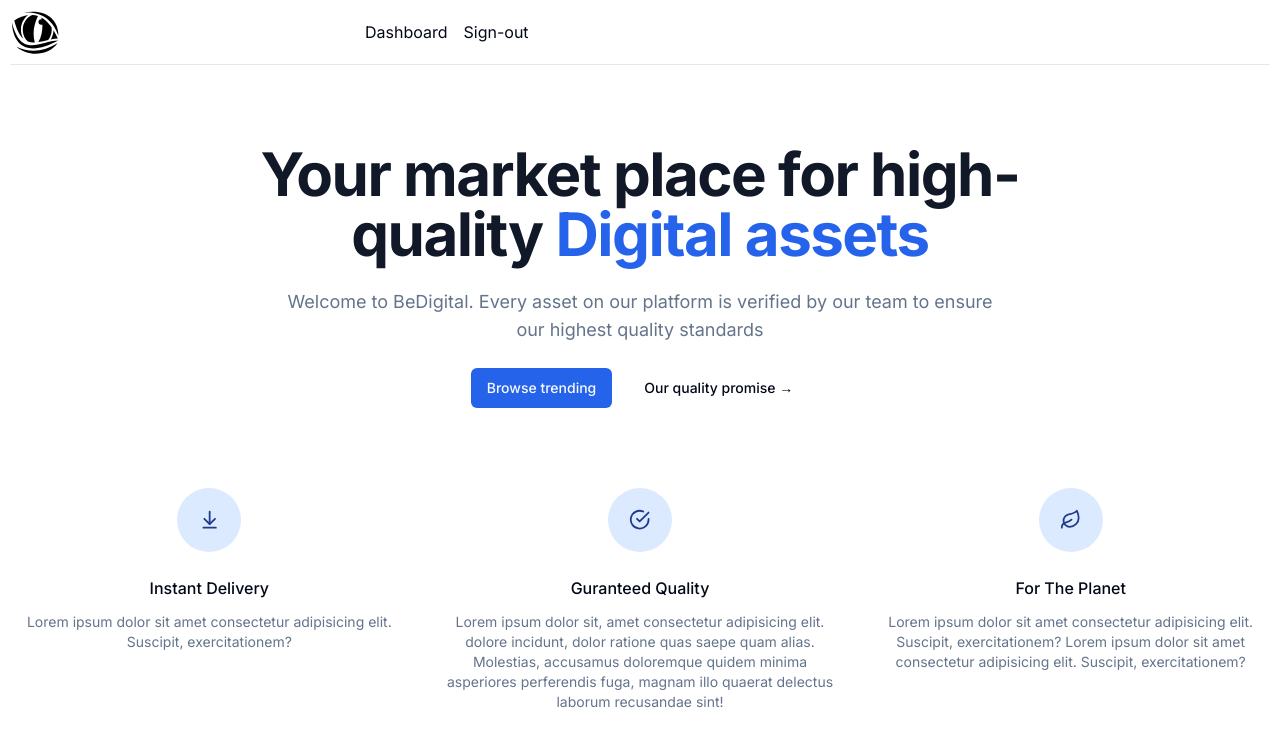
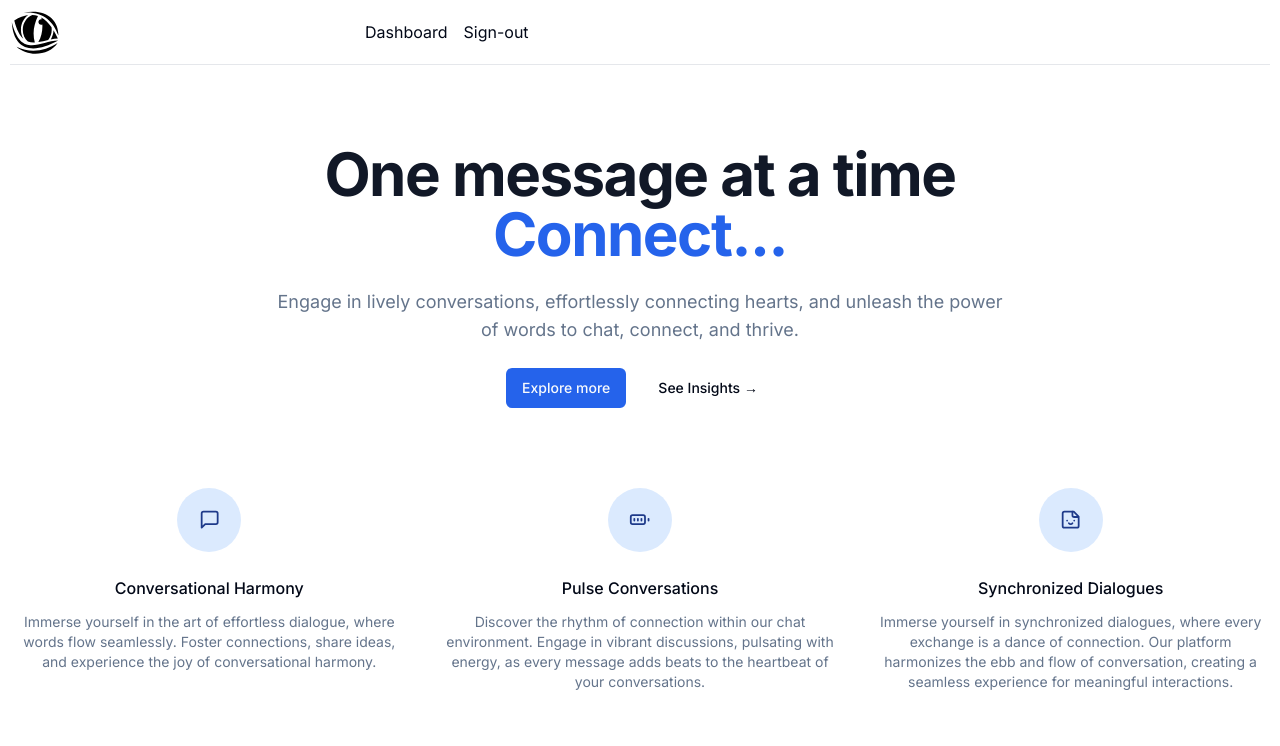
Before and after one commit to ajaybishtsde/digishop, a Next.js app: page / in a window 1280 px wide. Shown: the top 746 px of the page. Built offline with nearby package versions, Linux system fonts and the light colour scheme; no server answers; sample sign-in values are in the browser's storage.

Commit message:
added loading

```diff
--- a/package.json
+++ b/package.json
@@ -20,6 +20,7 @@
     "react": "^18",
     "react-dom": "^18",
     "react-hot-toast": "^2.4.1",
+    "react-loader-spinner": "^6.1.6",
     "tailwind-merge": "^2.1.0",
     "tailwindcss-animate": "^1.0.7"
   },
--- a/src/app/(auth)/login/page.tsx
+++ b/src/app/(auth)/login/page.tsx
@@ -1,5 +1,6 @@
 "use client";
 import React, { useState } from "react";
+import { Audio } from "react-loader-spinner";
 import { ArrowRight } from "lucide-react";
 import MaxWidthWrapper from "@/components/maxWidthWrapper";
 import Link from "next/link";
@@ -52,11 +53,12 @@ export default function Login() {
   };
   return (
     <MaxWidthWrapper className="">
-      {loading ? (
-        "LOADING... "
-      ) : (
-        <section>
-          {/* <div className="grid grid-cols-1 lg:grid-cols-2"> */}
+      <section>
+        {loading ? (
+          <div className="absolute top-0 left-0 w-full h-full flex items-center justify-center bg-white opacity-75">
+            <Audio height="80" width="80" color="black" ariaLabel="loading" />
+          </div>
+        ) : (
           <div className="flex items-center justify-center px-4 py-10 sm:px-6 sm:py-16 lg:px-8 lg:py-24">
             <div className="xl:mx-auto xl:w-full xl:max-w-sm 2xl:max-w-md">
               <h2 className="text-3xl font-bold leading-tight text-black sm:text-4xl">
@@ -84,7 +86,7 @@ export default function Login() {
                     </label>
                     <div className="mt-2">
                       <input
-                        className="flex h-10 w-full rounded-md border border-gray-300 bg-transparent px-3 py-2 text-sm placeholder:text-gray-400 focus:outline-none focus:ring-1 focus:ring-gray-400 focus:ring-offset-1 disabled:cursor-not-allowed disabled:opacity-50"
+                        className="flex h-10 w-full rounded-md border border-gray-300 bg-transparent px-3 py-2 text-sm placeholder:text-gray-400 focus:outline-none focus:ring-1 focus:ring-gray-400 disabled:cursor-not-allowed disabled:opacity-50"
                         type="email"
                         placeholder="Email"
                         name="email"
@@ -117,7 +119,7 @@ export default function Login() {
                     </div>
                     <div className="mt-2">
                       <input
-                        className="flex h-10 w-full rounded-md border border-gray-300 bg-transparent px-3 py-2 text-sm placeholder:text-gray-400 focus:outline-none focus:ring-1 focus:ring-gray-400 focus:ring-offset-1 disabled:cursor-not-allowed disabled:opacity-50"
+                        className="flex h-10 w-full rounded-md border border-gray-300 bg-transparent px-3 py-2 text-sm placeholder:text-gray-400 focus:outline-none focus:ring-1 focus:ring-gray-400  disabled:cursor-not-allowed disabled:opacity-50"
                         type="password"
                         placeholder="Password"
                         name="password"
@@ -149,7 +151,7 @@ export default function Login() {
                 >
                   <span className="mr-2 inline-block">
                     <svg
-                      className="h-6 w-6 text-rose-500"
+                      className="h-6 w-6 text-[#34A853]"
                       xmlns="http://www.w3.org/2000/svg"
                       viewBox="0 0 24 24"
                       fill="currentColor"
@@ -179,9 +181,8 @@ export default function Login() {
               </div>
             </div>
           </div>
-          {/* </div> */}
-        </section>
-      )}
+        )}
+      </section>
     </MaxWidthWrapper>
   );
 }
--- a/src/app/(auth)/register/page.tsx
+++ b/src/app/(auth)/register/page.tsx
@@ -1,11 +1,13 @@
 "use client";
 import { ArrowRight } from "lucide-react";
 import MaxWidthWrapper from "@/components/maxWidthWrapper";
+import { Audio } from "react-loader-spinner";
 import Link from "next/link";
 import { useState } from "react";
 import axios from "axios";
 import { useRouter } from "next/navigation";
 import toast from "react-hot-toast";
+import { signIn } from "next-auth/react";
 export default function Signup() {
   const router = useRouter();
   const [authState, setAuthState] = useState({
@@ -34,13 +36,27 @@ export default function Signup() {
         console.log("something went wrong", err);
       });
   };
+  const gitHubSignIn = () => {
+    signIn("github", {
+      callbackUrl: "/",
+      redirect: true,
+    });
+  };
+  const googleSignIn = () => {
+    signIn("google", {
+      callbackUrl: "/",
+      redirect: true,
+    });
+  };
   return (
     <MaxWidthWrapper className="">
-      {loading ? (
-        "Loading..."
-      ) : (
-        <section>
-          {/* <div className="grid grid-cols-1 lg:grid-cols-2"> */}
+      <section>
+        {/* <div className="grid grid-cols-1 lg:grid-cols-2"> */}
+        {loading ? (
+          <div className="absolute top-0 left-0 w-full h-full flex items-center justify-center bg-white opacity-75">
+            <Audio height="80" width="80" color="black" ariaLabel="loading" />
+          </div>
+        ) : (
           <div className="flex items-center justify-center px-4 py-10 sm:px-6 sm:py-16 lg:px-8 lg:py-14Z">
             <div className="xl:mx-auto xl:w-full xl:max-w-sm 2xl:max-w-md">
               <h2 className="text-3xl font-bold leading-tight text-black sm:text-4xl">
@@ -68,7 +84,7 @@ export default function Signup() {
                     </label>
                     <div className="mt-2">
                       <input
-                        className="flex h-10 w-full rounded-md border border-gray-300 bg-transparent px-3 py-2 text-sm placeholder:text-gray-400 focus:outline-none focus:ring-1 focus:ring-gray-400 focus:ring-offset-1 disabled:cursor-not-allowed disabled:opacity-50"
+                        className="flex h-10 w-full rounded-md border border-gray-300 bg-transparent px-3 py-2 text-sm placeholder:text-gray-400 focus:outline-none focus:ring-1 focus:ring-gray-400 disabled:cursor-not-allowed disabled:opacity-50"
                         type="text"
                         placeholder="Full Name"
                         id="name"
@@ -92,7 +108,7 @@ export default function Signup() {
                     </label>
                     <div className="mt-2">
                       <input
-                        className="flex h-10 w-full rounded-md border border-gray-300 bg-transparent px-3 py-2 text-sm placeholder:text-gray-400 focus:outline-none focus:ring-1 focus:ring-gray-400 focus:ring-offset-1 disabled:cursor-not-allowed disabled:opacity-50"
+                        className="flex h-10 w-full rounded-md border border-gray-300 bg-transparent px-3 py-2 text-sm placeholder:text-gray-400 focus:outline-none focus:ring-1 focus:ring-gray-400 disabled:cursor-not-allowed disabled:opacity-50"
                         type="email"
                         placeholder="Email"
                         id="email"
@@ -118,7 +134,7 @@ export default function Signup() {
                     </div>
                     <div className="mt-2">
                       <input
-                        className="flex h-10 w-full rounded-md border border-gray-300 bg-transparent px-3 py-2 text-sm placeholder:text-gray-400 focus:outline-none focus:ring-1 focus:ring-gray-400 focus:ring-offset-1 disabled:cursor-not-allowed disabled:opacity-50"
+                        className="flex h-10 w-full rounded-md border border-gray-300 bg-transparent px-3 py-2 text-sm placeholder:text-gray-400 focus:outline-none focus:ring-1 focus:ring-gray-400 disabled:cursor-not-allowed disabled:opacity-50"
                         type="password"
                         placeholder="Password"
                         id="password"
@@ -148,10 +164,11 @@ export default function Signup() {
                 <button
                   type="button"
                   className="relative inline-flex w-full items-center justify-center rounded-md border border-gray-400 bg-white px-3.5 py-2.5 font-semibold text-gray-700 transition-all duration-200 hover:bg-gray-100 hover:text-black focus:bg-gray-100 focus:text-black focus:outline-none"
+                  onClick={googleSignIn}
                 >
                   <span className="mr-2 inline-block">
                     <svg
-                      className="h-6 w-6 text-rose-500"
+                      className="h-6 w-6 text-[#34A853]"
                       xmlns="http://www.w3.org/2000/svg"
                       viewBox="0 0 24 24"
                       fill="currentColor"
@@ -164,6 +181,7 @@ export default function Signup() {
                 <button
                   type="button"
                   className="relative inline-flex w-full items-center justify-center rounded-md border border-gray-400 bg-white px-3.5 py-2.5 font-semibold text-gray-700 transition-all duration-200 hover:bg-gray-100 hover:text-black focus:bg-gray-100 focus:text-black focus:outline-none"
+                  onClick={gitHubSignIn}
                 >
                   <span className="mr-2 inline-block">
                     <svg
@@ -180,9 +198,9 @@ export default function Signup() {
               </div>
             </div>
           </div>
-          {/* </div> */}
-        </section>
-      )}
+        )}
+        {/* </div> */}
+      </section>
     </MaxWidthWrapper>
   );
 }
--- a/src/app/dashboard/page.tsx
+++ b/src/app/dashboard/page.tsx
@@ -1,6 +1,15 @@
 import MaxWidthWrapper from "@/components/maxWidthWrapper";
-
-const Dashboard = () => {
+import { getServerSession } from "next-auth";
+import { authOptions } from "../api/auth/[...nextauth]/options";
+import { redirect } from "next/navigation";
+const Dashboard = async () => {
+  const session = await getServerSession(authOptions);
+  if (!session) {
+    return redirect("/login");
+  }
+  {
+    console.log(JSON.stringify(session));
+  }
   return (
     <>
       <MaxWidthWrapper className="mt-4">
--- a/src/app/page.tsx
+++ b/src/app/page.tsx
@@ -1,34 +1,28 @@
 import MaxWidthWrapper from "@/components/maxWidthWrapper";
 import { Button, buttonVariants } from "@/components/ui/button";
-import {
-  ArrowBigDown,
-  ArrowDownToLine,
-  CheckCircle,
-  Ghost,
-  Leaf,
-} from "lucide-react";
+import { MessageSquare, BatteryFull, Sticker } from "lucide-react";
 import { getServerSession } from "next-auth";
 import Link from "next/link";
 import { authOptions } from "./api/auth/[...nextauth]/options";
 import { redirect } from "next/navigation";
 const perks = [
   {
-    name: "Instant Delivery",
-    Icon: ArrowDownToLine,
+    name: "Conversational Harmony",
+    Icon: MessageSquare,
     description:
-      "Lorem ipsum dolor sit amet consectetur adipisicing elit. Suscipit, exercitationem?",
+      "Immerse yourself in the art of effortless dialogue, where words flow seamlessly. Foster connections, share ideas, and experience the joy of conversational harmony. ",
   },
   {
-    name: "Guranteed Quality",
-    Icon: CheckCircle,
+    name: "Pulse Conversations",
+    Icon: BatteryFull,
     description:
-      "Lorem ipsum dolor sit, amet consectetur adipisicing elit. dolore incidunt, dolor ratione quas saepe quam alias. Molestias, accusamus doloremque quidem minima asperiores perferendis fuga, magnam illo quaerat delectus laborum recusandae sint!",
+      "Discover the rhythm of connection within our chat environment. Engage in vibrant discussions, pulsating with energy, as every message adds beats to the heartbeat of your conversations.",
   },
   {
-    name: "For The Planet",
-    Icon: Leaf,
+    name: "Synchronized Dialogues",
+    Icon: Sticker,
     description:
-      "Lorem ipsum dolor sit amet consectetur adipisicing elit. Suscipit, exercitationem? Lorem ipsum dolor sit amet consectetur adipisicing elit. Suscipit, exercitationem?",
+      "Immerse yourself in synchronized dialogues, where every exchange is a dance of connection. Our platform harmonizes the ebb and flow of conversation, creating a seamless experience for meaningful interactions.",
   },
 ];
 export default async function Home() {
@@ -44,18 +38,18 @@ export default async function Home() {
       <MaxWidthWrapper className="">
         <div className="py-20 mx-auto text-center flex flex-col items-center max-w-3xl">
           <h1 className="text-4xl font-bold tracking-tight text-gray-900 sm:text-6xl">
-            Your market place for high-quality{" "}
-            <span className="text-blue-600">Digital assets</span>
+            One message at a time{" "}
+            <span className="text-blue-600">Connect...</span>
           </h1>
           <p className="mt-6 text-lg max-w-prose text-muted-foreground">
-            Welcome to BeDigital. Every asset on our platform is verified by our
-            team to ensure our highest quality standards
+            Engage in lively conversations, effortlessly connecting hearts, and
+            unleash the power of words to chat, connect, and thrive.
           </p>
           <div className="flex flex-col sm:flex-row gap-4 mt-6">
             <Link href="'/products" className={buttonVariants()}>
-              Browse trending
+              Explore more
             </Link>
-            <Button variant={"ghost"}>Our quality promise &rarr;</Button>
+            <Button variant={"ghost"}>See Insights &rarr;</Button>
           </div>
         </div>
       </MaxWidthWrapper>
--- a/src/components/navbar.tsx
+++ b/src/components/navbar.tsx
@@ -21,7 +21,7 @@ const Navbar = () => {
                   />
                 </Link>
               </div>
-              <div className="hidden z-50 lg:ml-8 lg:block lg:self:stretch w-9/12 justify-between">
+              <div className="z-50 lg:ml-8 lg:self:stretch w-9/12 justify-between">
                 <Link className="ml-4" href="/dashboard">
                   Dashboard
                 </Link>
```
Also changed, not shown: 2 other files (tests, documents, lock files or other folders).
